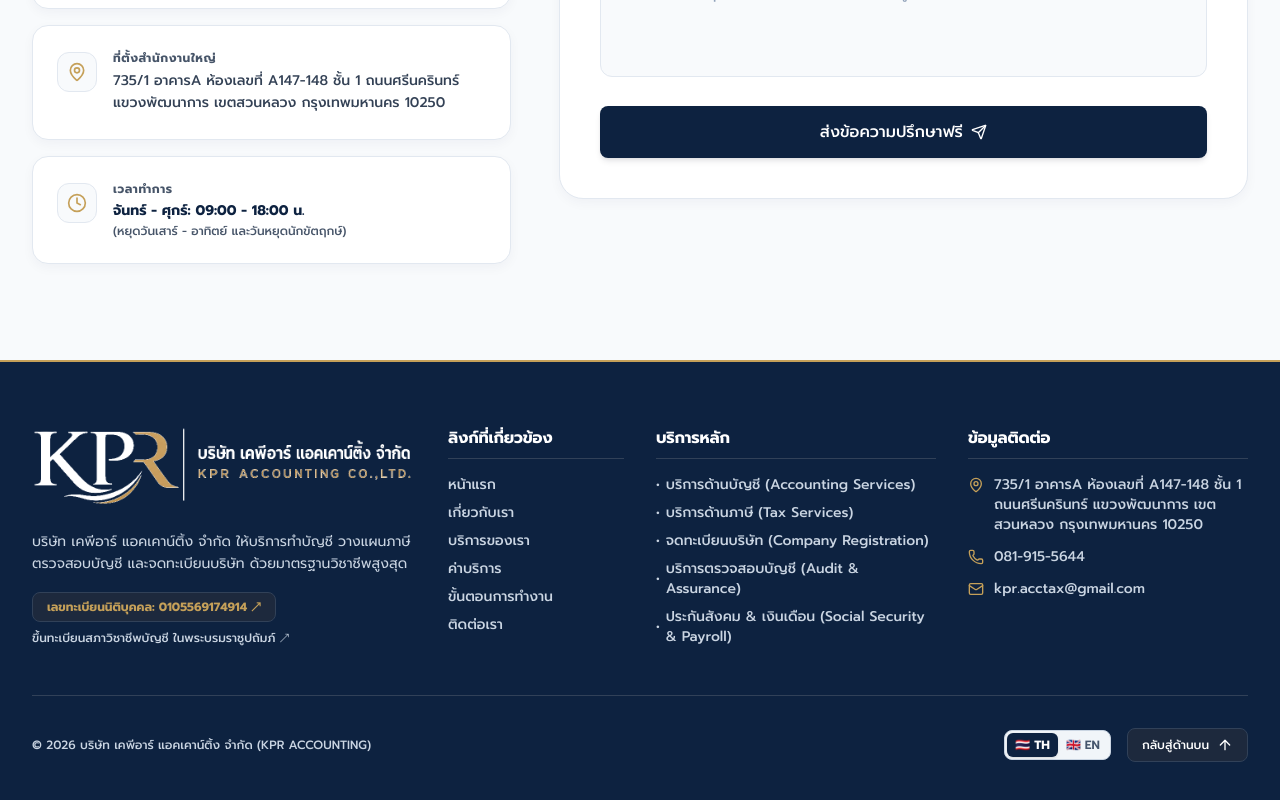
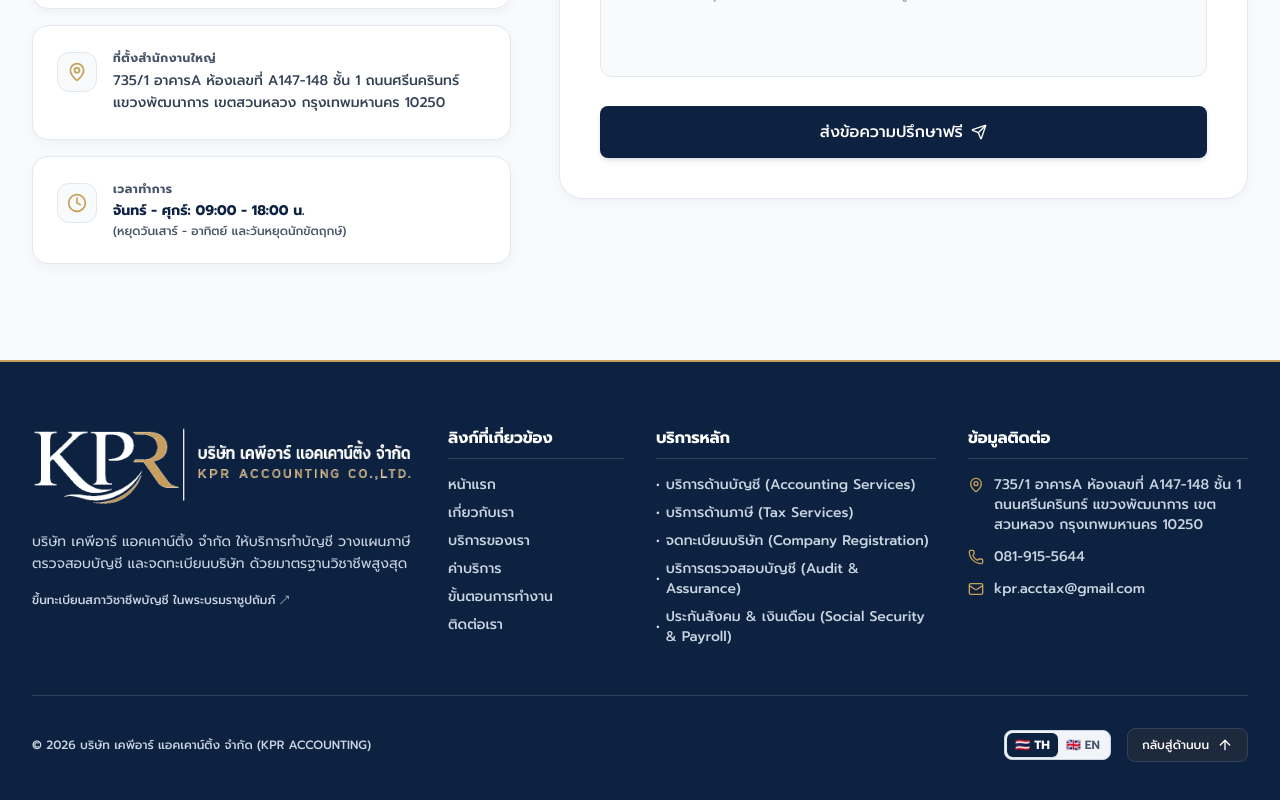
Before and after one commit to sadper102/KPR-Accounting, a Next.js app: page / in a window 1280 px wide. Shown: the part 6008-6808 px from the top of the page. Built offline with nearby package versions, Linux system fonts and the light colour scheme; a web font is replaced by a local one.

Commit message:
Remove corporate registration number from footer

```diff
--- a/src/components/Footer.tsx
+++ b/src/components/Footer.tsx
@@ -39,15 +39,6 @@ export default function Footer() {
               {t.footer.desc}
             </p>
             <div className="space-y-2">
-              <a
-                href="https://www.dbd.go.th/"
-                target="_blank"
-                rel="noopener noreferrer"
-                className="text-xs text-[#C5A059] hover:underline font-bold bg-slate-800 px-3.5 py-1.5 rounded-lg border border-slate-700 inline-block transition-colors"
-                title="ไปยังเว็บไซต์กรมพัฒนาธุรกิจการค้า"
-              >
-                {t.footer.taxId} {SITE_CONFIG.taxId} ↗
-              </a>
               <a
                 href="https://tfac.or.th/"
                 target="_blank"
```
